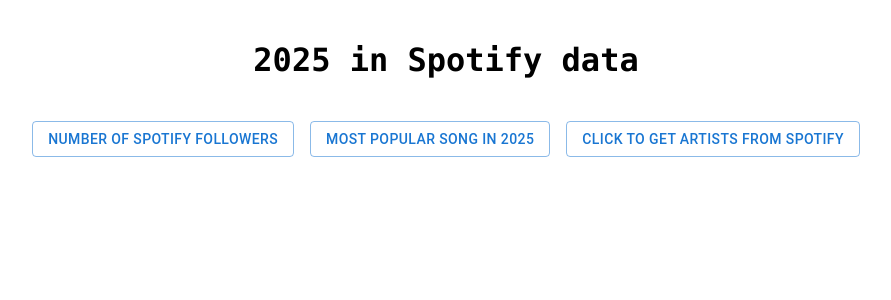
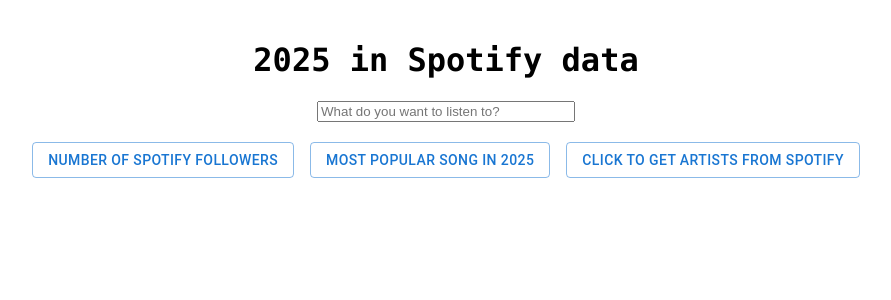
Before and after one commit to maddyBrown19/azure-static-web-app, a React (Create React App) app: page / in a window 1280 px wide. Shown: the top 300 px of the page, without its empty margins (194-1085 px from the left). Built offline with nearby package versions, Linux system fonts and the light colour scheme; no server answers; the HTML template or start-up script is replaced by a standard one.

Commit message:
added text box for search term

```diff
--- a/src/App.js
+++ b/src/App.js
@@ -9,6 +9,7 @@
   const [selectedArtist, setSelectedArtist] = useState("");
   const [artistFollowers, setArtistFollowers] = useState("");
   const [artistMostPopularSong, setArtistMostPopularSong] = useState("");
+  const [searchTerm, setSearchTerm] = useState("");
   const [spotifyArtists, setSpotifyArtists] = useState("");
 
   useEffect(() => {
@@ -85,9 +86,10 @@
   }
 
   async function handleGetSpotifyArtists() {
+    console.log("The current search term is: ", searchTerm)
     const returnedArtists = await getSpotifyArtists()
     if (returnedArtists) {
-      setSpotifyArtists("Based on your query, these artists are recommended: " )
+      setSpotifyArtists(`${returnedArtists}`)
     }
     console.log("ARTISTS", returnedArtists)
   }
@@ -97,6 +99,14 @@
       <span style={{ fontFamily: "Monaco" }}>
         <h1 style={{ textAlign: "center", paddingTop: 20 }}>2025 in Spotify data</h1>
         <div style={{ display: "flex", justifyContent: "center", alignItems: "center", paddingBottom: 20 }}>
+          <input
+            type="text"
+            value={searchTerm}
+            onChange={(event) => setSearchTerm(event.target.value)}
+            style={{width: 250}}
+            placeholder="What do you want to listen to?"
+          />
+
         </div>
         <div style={{ display: "flex", justifyContent: "center", alignItems: "center" }}>
           <Stack spacing={2} direction="row">
```
